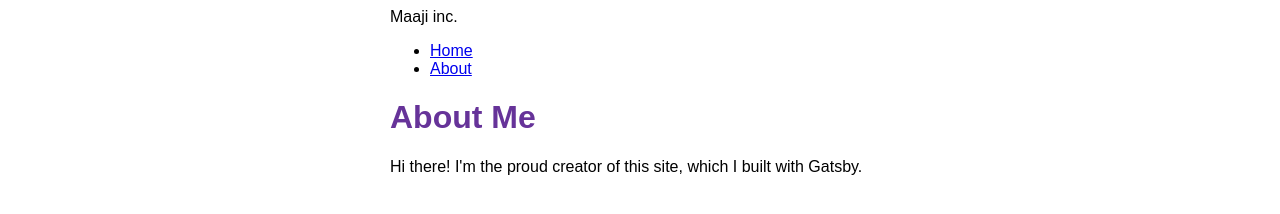
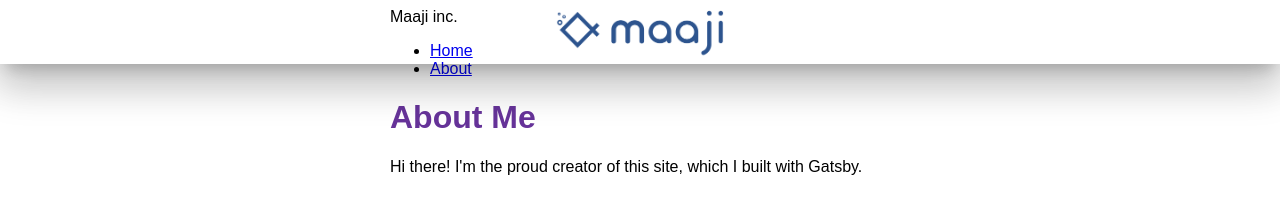
Before and after one commit to maaji-co-jp/corporate, a Gatsby site: page /about in a window 1280 px wide. Built offline with nearby package versions, Linux system fonts and the light colour scheme; Gatsby itself is replaced by a stand-in of ours.

Commit message:
ヘッダーの追加

```diff
--- a/gatsby-config.ts
+++ b/gatsby-config.ts
@@ -1,14 +1,15 @@
-import type { GatsbyConfig } from "gatsby"
+import type { GatsbyConfig } from 'gatsby'
 
 const config: GatsbyConfig = {
   siteMetadata: {
-    title: `Maaji inc.`,
-    siteUrl: `https://maaji.co.jp`,
+    title: 'Maaji inc.',
+    siteUrl: 'https://maaji.co.jp',
+    icon: 'src/images/favicon.ico',
   },
   plugins: [
-    "gatsby-plugin-image",
-    "gatsby-plugin-sharp",
-    "gatsby-plugin-react-helmet",
+    'gatsby-plugin-image',
+    'gatsby-plugin-sharp',
+    'gatsby-plugin-react-helmet',
   ],
 }
 
--- a/src/components/layout.tsx
+++ b/src/components/layout.tsx
@@ -1,6 +1,8 @@
 import * as React from 'react'
 import { Link, useStaticQuery, graphql } from 'gatsby'
+import { StaticImage } from 'gatsby-plugin-image'
 import Helmet from 'react-helmet'
+import { AppBar, Toolbar, Box } from '@mui/material';
 import * as styles from './layout.module.css'
 
 const Layout = ({ pageTitle, children }: {pageTitle: string, children: React.ReactNode}) => {
@@ -26,6 +28,15 @@ const Layout = ({ pageTitle, children }: {pageTitle: string, children: React.Rea
           href="https://fonts.googleapis.com/icon?family=Material+Icons"
         />
       </Helmet>
+      <AppBar elevation={24} color="transparent">
+        <Toolbar sx={{ justifyContent: 'center' }}>
+          <StaticImage
+            alt="Clifford, a reddish-brown pitbull, posing on a couch and looking stoically at the camera"
+            src="../images/logo.png"
+            width={200}
+          />
+        </Toolbar>
+      </AppBar>
       <header className={styles.siteTitle}>{data.site.siteMetadata.title}</header>
       <nav>
         <ul className={styles.navLinks}>
```
Also changed, not shown: src/images/favicon.ico (added), src/images/icon.png (deleted), src/images/logo.png (added).
